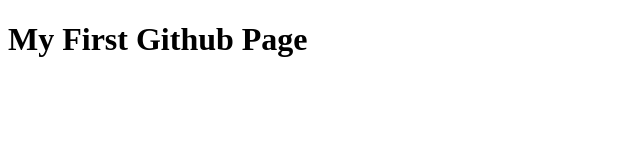
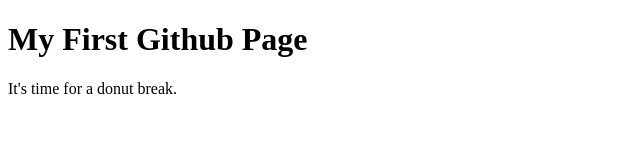
Before and after one commit to kellibws/kellibws.github.io, a plain HTML site: page index.html in a window 1280 px wide. Shown: the whole page, without its empty margins (0-640 px from the left). Drawn offline with Linux system fonts and the light colour scheme.

Commit message:
Update index.html

```diff
--- a/index.html
+++ b/index.html
@@ -7,6 +7,7 @@
 
 <body>
 <h1>My First Github Page</h1>
+  <p>It's time for a donut break.</p>
 </body>
 
 </html>
```
